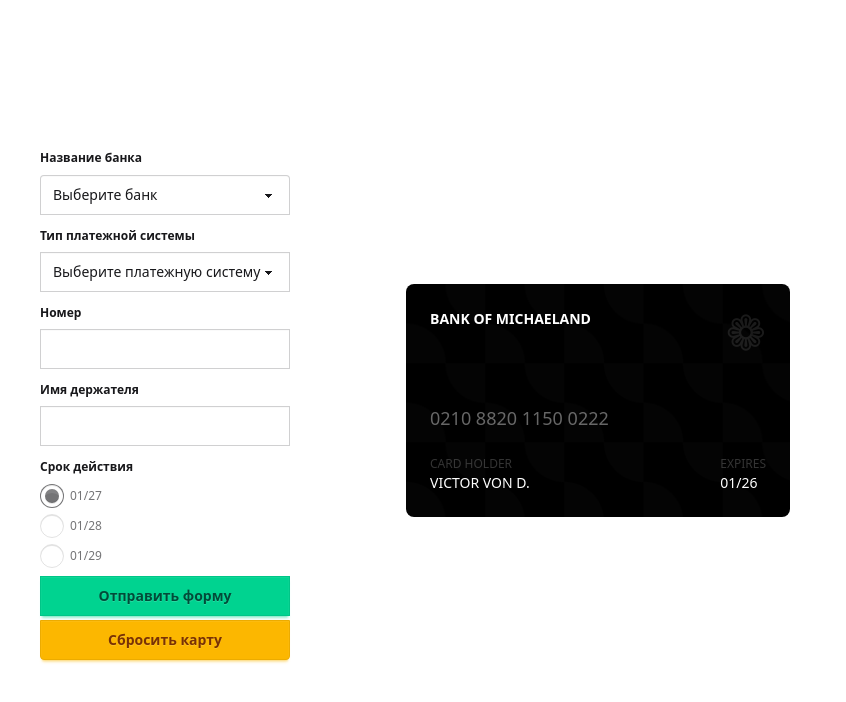
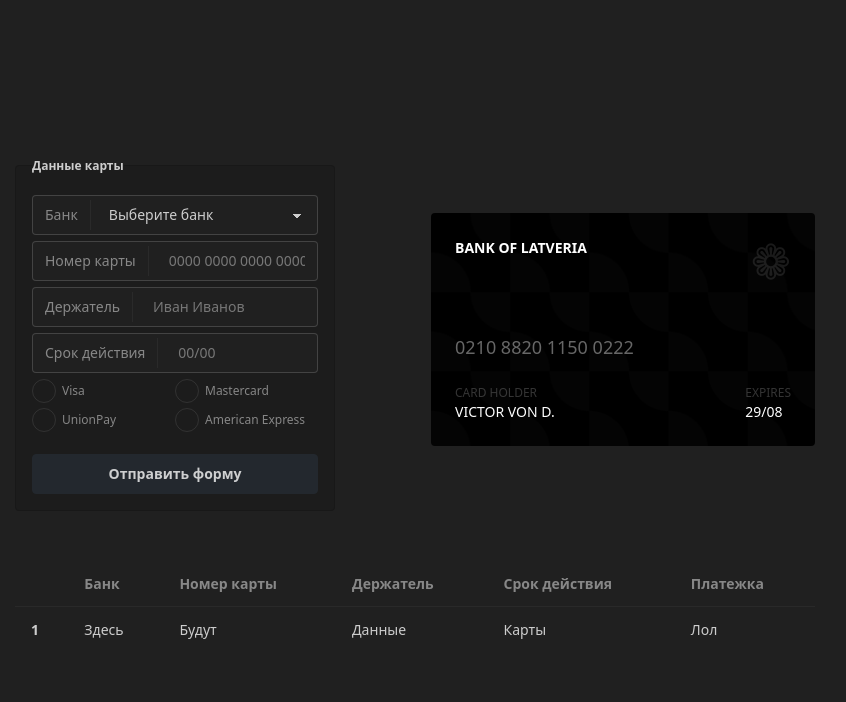
Before and after one commit to Legionidk/debet-mockup, a plain HTML site: page index.html in a window 1280 px wide. Shown: the whole page, without its empty margins (225-1071 px from the left). Drawn offline with nearby package versions, Linux system fonts and the light colour scheme.

Commit message:
updated layout

```diff
--- a/index.html
+++ b/index.html
@@ -1,129 +1,147 @@
 <!doctype html>
-<html lang="en">
+<html lang="en" data-theme="business">
     <head>
         <meta charset="UTF-8" />
         <meta name="viewport" content="width=device-width, initial-scale=1.0" />
-        <title>Credit card</title>
+        <title>Debet card</title>
         <link
+            href="https://cdn.jsdelivr.net/npm/daisyui@5"
             rel="stylesheet"
-            href="https://cdn.jsdelivr.net/npm/daisyui@5"
+            type="text/css"
+        />
+        <link
+            href="https://cdn.jsdelivr.net/npm/daisyui@5/themes.css"
+            rel="stylesheet"
             type="text/css"
         />
         <script src="https://cdn.jsdelivr.net/npm/@tailwindcss/browser@4"></script>
-        <script
-            src="https://kit.fontawesome.com/6cc4f903af.js"
-            crossorigin="anonymous"
-        ></script>
     </head>
     <body
-        class="flex flex-col justify-center gap-[50px] min-h-screen w-[750px] m-auto"
+        class="flex flex-col justify-center gap-[50px] items-center min-h-screen py-[50px]"
     >
-        <main class="flex justify-between items-center">
-            <form class="join join-vertical" id="inputs-wrapper">
-                <fieldset class="fieldset">
-                    <legend class="fieldset-legend">Название банка</legend>
-                    <select
-                        type="text"
-                        class="select join-item focus:outline-none"
-                        id="bank-name-input"
+        <main class="flex justify-between items-center w-[800px]">
+            <!--
+                В форму обернут <fieldset>, который стайлится через компоненты DaisyUI.
+                Таким образом мы получаем красивую форму для заполнения,
+                при этом оставляя весь функционал формы для JS.
+            -->
+            <form>
+                <fieldset
+                    class="w-full fieldset bg-base-200 border-base-300 rounded-box w-xs border p-4"
                 >
-                        <option selected disabled value="undefined">
+                    <legend class="fieldset-legend">Данные карты</legend>
+
+                    <label class="select">
+                        <span class="label" id="bank-name-select">Банк</span>
+                        <select>
+                            <option value="undefined" selected disabled hidden>
                                 Выберите банк
                             </option>
-                        <option value="OZON">Ozon Bank</option>
-                        <option value="SBER">Sber</option>
-                        <option value="TBANK">T-Bank</option>
+                            <option value="OZON">Ozon Банк</option>
+                            <option value="SBER">Сбербанк</option>
+                            <option value="ALFA">Альфа-Банк</option>
+                            <option value="TBANK">Т-Банк</option>
+                            <option value="POCHTA">Почта Банк</option>
                         </select>
-                </fieldset>
+                    </label>
 
-                <fieldset class="fieldset">
-                    <legend class="fieldset-legend">
-                        Тип платежной системы
-                    </legend>
-                    <select
-                        class="select join-item focus:outline-none"
-                        id="payment-provider-input"
-                    >
-                        <option selected disabled value="undefined">
-                            Выберите платежную систему
-                        </option>
-                        <option value="Visa">Visa</option>
-                        <option value="Mastercard">Mastercard</option>
-                    </select>
-                </fieldset>
-
-                <fieldset class="fieldset">
-                    <legend class="fieldset-legend">Номер</legend>
+                    <label class="input">
+                        <span class="label">Номер карты</span>
                         <input
                             type="text"
-                        class="input join-item focus:outline-none"
+                            placeholder="0000 0000 0000 0000"
                             id="card-number-input"
+                            required
                         />
-                </fieldset>
+                    </label>
 
-                <fieldset class="fieldset">
-                    <legend class="fieldset-legend">Имя держателя</legend>
+                    <label class="input">
+                        <span class="label">Держатель</span>
                         <input
                             type="text"
-                        class="input join-item focus:outline-none"
-                        id="card-holder-name-input"
+                            placeholder="Иван Иванов"
+                            id="card-holder-input"
+                            required
                         />
-                </fieldset>
+                    </label>
 
-                <fieldset class="fieldset w-fit">
-                    <legend class="fieldset-legend">Срок действия</legend>
-                    <label class="label cursor-pointer">
+                    <label class="input">
+                        <span class="label">Срок действия</span>
+                        <input
+                            type="text"
+                            placeholder="00/00"
+                            id="expires-date-input"
+                            required
+                        />
+                    </label>
+
+                    <div
+                        class="grid grid-cols-2 gap-y-[5px]"
+                        id="payment-systems-radio-wrapper"
+                    >
+                        <label class="label w-fit">
                             <input
                                 type="radio"
-                            name="date-radio"
+                                name="payment-system-radio"
                                 class="radio"
-                            id="01/27"
-                            checked
+                                id="visa"
+                                required
                             />
-                        <span class="label-text">01/27</span>
+                            Visa
                         </label>
 
-                    <label class="label cursor-pointer">
+                        <label class="label w-fit">
                             <input
                                 type="radio"
-                            name="date-radio"
+                                name="payment-system-radio"
                                 class="radio"
-                            id="01/28"
+                                id="master"
                             />
-                        <span class="label-text">01/28</span>
+                            Mastercard
                         </label>
 
-                    <label class="label cursor-pointer">
+                        <label class="label w-fit">
                             <input
                                 type="radio"
-                            name="date-radio"
+                                name="payment-system-radio"
                                 class="radio"
-                            id="01/29"
+                                id="union"
                             />
-                        <span class="label-text">01/29</span>
+                            UnionPay
                         </label>
-                </fieldset>
 
-                <button class="btn btn-success mt-[4px]" id="send-button">
+                        <label class="label w-fit">
+                            <input
+                                type="radio"
+                                name="payment-system-radio"
+                                class="radio"
+                                id="amrcnexpress"
+                            />
+                            American Express
+                        </label>
+                    </div>
+
+                    <button class="btn btn-neutral mt-4">
                         Отправить форму
                     </button>
-                <button class="btn btn-warning mt-[4px]" id="reset-button">
-                    Сбросить карту
-                </button>
+                </fieldset>
             </form>
 
-            <div class="hover-3d h-fit" id="card">
+            <!--
+                Мокап карты из DaisyUI.
+            -->
+            <div class="hover-3d h-fit" id="card-mockup">
                 <div
                     class="card w-96 bg-black text-white bg-[radial-gradient(circle_at_bottom_left,#ffffff04_35%,transparent_36%),radial-gradient(circle_at_top_right,#ffffff04_35%,transparent_36%)] bg-size-[4.95em_4.95em]"
                 >
                     <div class="card-body">
                         <div class="flex justify-between mb-10">
                             <div class="font-bold" id="bank-name">
-                                BANK OF MICHAELAND
+                                BANK OF LATVERIA
                             </div>
                             <div
-                                class="text-5xl opacity-10 h-fit"
-                                id="payment-provider"
+                                class="text-5xl opacity-10"
+                                id="payment-system"
                             >
                                 ❁
                             </div>
@@ -136,17 +154,19 @@
                                 <div class="text-xs opacity-20">
                                     CARD HOLDER
                                 </div>
-                                <div id="card-holder-name">VICTOR VON D.</div>
+                                <div id="card-holder">VICTOR VON D.</div>
                             </div>
                             <div>
                                 <div class="text-xs opacity-20">EXPIRES</div>
-                                <div id="date">01/26</div>
+                                <div id="expires-date">29/08</div>
                             </div>
                         </div>
                     </div>
                 </div>
 
-                <!-- 8 empty divs needed for the 3D effect -->
+                <!--
+                    8 пустых div'ов для 3D эффекта лол.
+                -->
                 <div></div>
                 <div></div>
                 <div></div>
@@ -158,16 +178,27 @@
             </div>
         </main>
 
-        <table class="table" hidden>
+        <table class="table w-[800px]">
             <thead>
                 <tr>
-                    <th>Название банка</th>
-                    <th>Тип платежной системы</th>
+                    <th></th>
+                    <th>Банк</th>
                     <th>Номер карты</th>
-                    <th>Имя держателя</th>
+                    <th>Держатель</th>
+                    <th>Срок действия</th>
+                    <th>Платежка</th>
                 </tr>
             </thead>
-            <tbody></tbody>
+            <tbody>
+                <tr class="hover:bg-base-300">
+                    <th>1</th>
+                    <td>Здесь</td>
+                    <td>Будут</td>
+                    <td>Данные</td>
+                    <td>Карты</td>
+                    <td>Лол</td>
+                </tr>
+            </tbody>
         </table>
 
         <script type="module" src="main.js"></script>
--- a/main.js
+++ b/main.js
@@ -1,88 +1,3 @@
-// data
-const paymentProviderStyles = {
-    Visa: "fa-brands fa-cc-visa",
-    Mastercard: "fa-brands fa-cc-mastercard",
-};
-
-const defaultValues = {
-    "#bank-name": "BANK OF MICHAELAND",
-    "#payment-provider": "❁",
-    "#card-number": "0210 8820 1150 0222",
-    "#card-holder-name": "VICTOR VON D.",
-    "#date": "01/26",
-};
-
-// fill card data
-document.addEventListener("input", (e) => {
-    if (e.target.type === "radio") {
-        document.querySelector("#date").textContent = e.target.id;
-        return;
-    }
-
-    const targetId = `#${e.target.id.slice(0, -6)}`;
-
-    // if input is empty return placeholder value to the card
-    if (e.target.value === "") {
-        document.querySelector(targetId).textContent = defaultValues[targetId];
-        return;
-    }
-
-    // processing logos of payment providers
-    if (targetId === "#payment-provider") {
-        const target = document.querySelector("#payment-provider");
-        const icon = document.createElement("i");
-
-        icon.classList = paymentProviderStyles[e.target.value];
-        target.textContent = "";
-        target.append(icon);
-
-        return;
-    }
-
-    document.querySelector(targetId).textContent = e.target.value;
+document.querySelector("form").addEventListener("submit", (e) => {
+    e.preventDefault();
 });
-
-// process buttons
-document.addEventListener("click", (e) => {
-    if (e.target.tagName === "BUTTON") {
-        e.preventDefault();
-
-        for (const [key, value] of Object.entries(defaultValues)) {
-            document.querySelector(key).textContent = value;
-        }
-
-        if (e.target.id === "send-button") {
-            const tr = document.createElement("tr");
-            const date = document.querySelector(
-                "input[name='date-radio']:checked",
-            ).id;
-
-            for (const key of Object.keys(defaultValues)) {
-                const td = document.createElement("td");
-
-                td.textContent =
-                    key === "#date"
-                        ? date
-                        : document.querySelector(`${key}-input`).value;
-                tr.append(td);
-            }
-
-            document.querySelector("form").reset();
-            document.querySelector("tbody").append(tr);
-            document.querySelector("table").hidden = false;
-        }
-    }
-});
-
-// formatting card number input
-document.querySelector("#card-number-input").addEventListener("input", (e) => {
-    const cleanedValue = e.target.value.replace(/\D/g, "");
-    const formattedValue = cleanedValue.match(/.{1,4}/g);
-
-    if (formattedValue) {
-        e.target.value = formattedValue.slice(0, 4).join(" ");
-        return;
-    }
-
-    e.target.value = formattedValue;
-});
```
Also changed, not shown: old.js (added, +88 -0 lines). Lines whose indentation alone changed are shown as unchanged.
